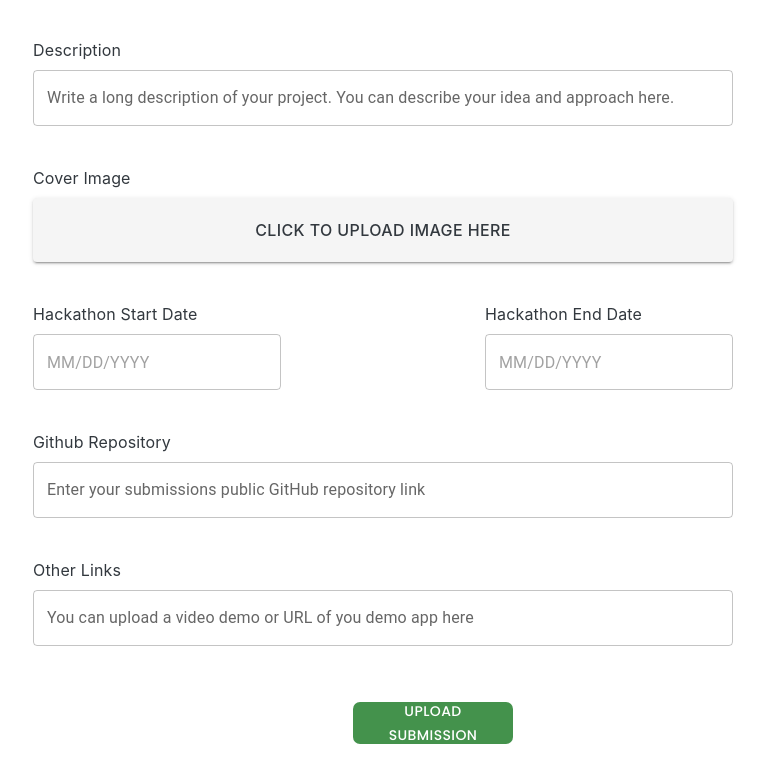
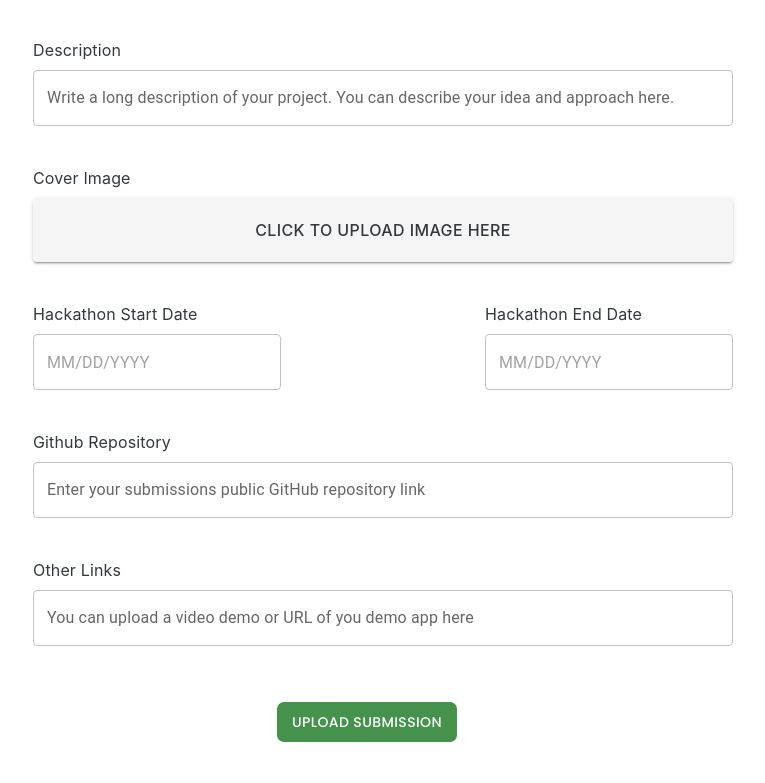
Before and after one commit to Amcelo13/hackathon_front_end_assign, a React (Create React App) app: page /edit/1 in a window 1280 px wide. Shown: the part 451-1234 px from the top of the page, without its empty margins (67-832 px from the left). Built offline with nearby package versions, Linux system fonts and the light colour scheme.

Commit message:
Update Add.jsx

```diff
--- a/src/components/Add.jsx
+++ b/src/components/Add.jsx
@@ -147,10 +147,10 @@ function Add({toEdit}) {
 
 
 
-                <Stack mt={"100px"} justifyContent={"center"}  alignItems={"center"}>
-                    <Button id="up_sub"
+                  <div style={{marginLeft:'9rem'}}>
+                    <Button id="up_sub"  style={{height:'40px', width:'180px'}}
                     onClick={makeUpload}>Upload Submission</Button>
-                </Stack>
+                </div>
 
                 </Stack>
 
```
